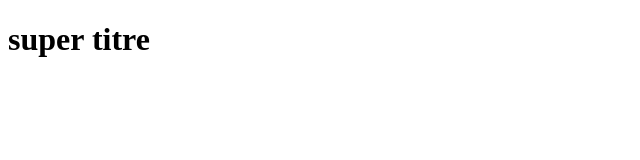
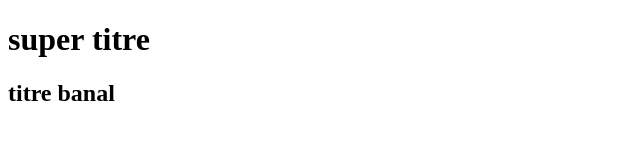
Before and after one commit to geoffreyemerit/helloWorld, a plain HTML site: page index.html in a window 1280 px wide. Shown: the whole page, without its empty margins (0-640 px from the left). Drawn offline with Linux system fonts and the light colour scheme.

Commit message:
Update 2 index.html
ajout de h2 titre banal

```diff
--- a/index.html
+++ b/index.html
@@ -3,5 +3,6 @@
 <title> changed title </title>
 <body>
   <h1> super titre</h1>
+  <h2> titre banal</h2>
 </body>
 </html>
```
